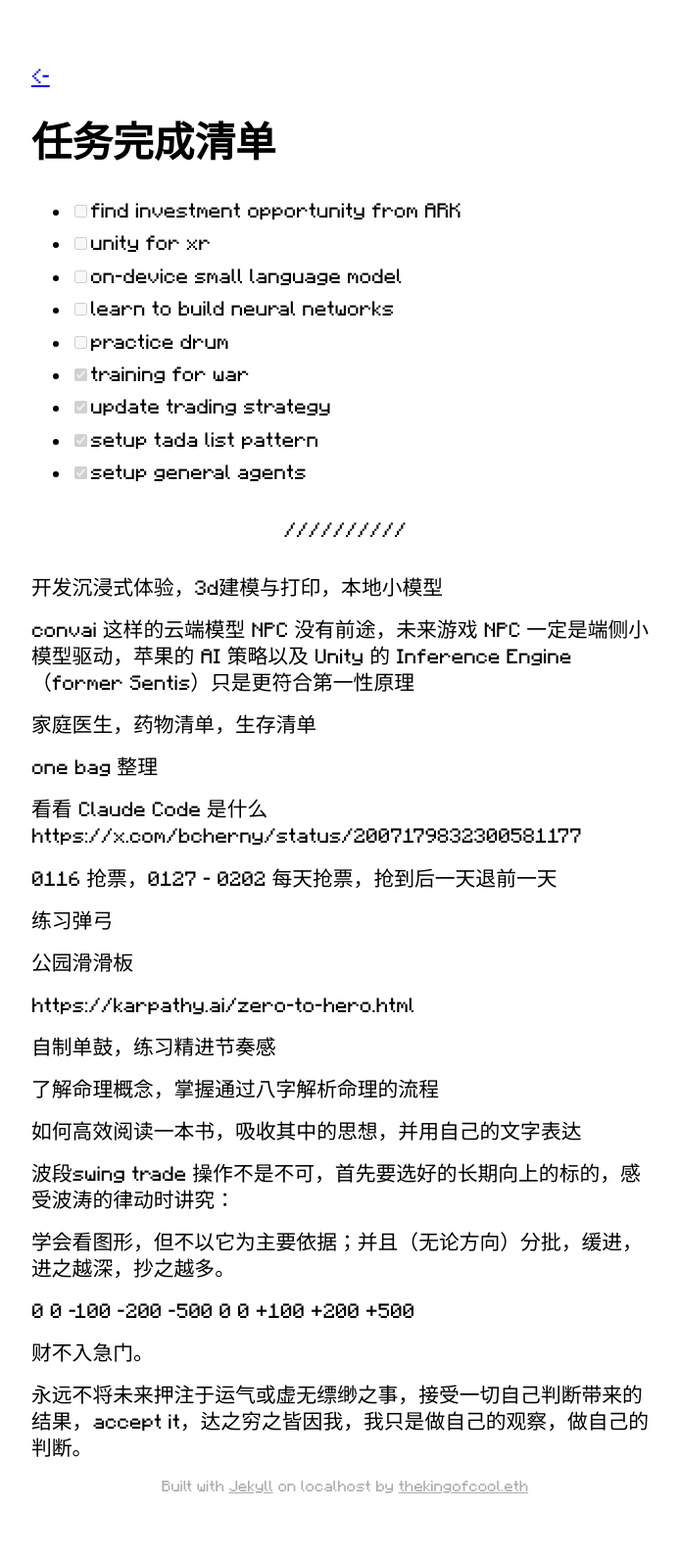
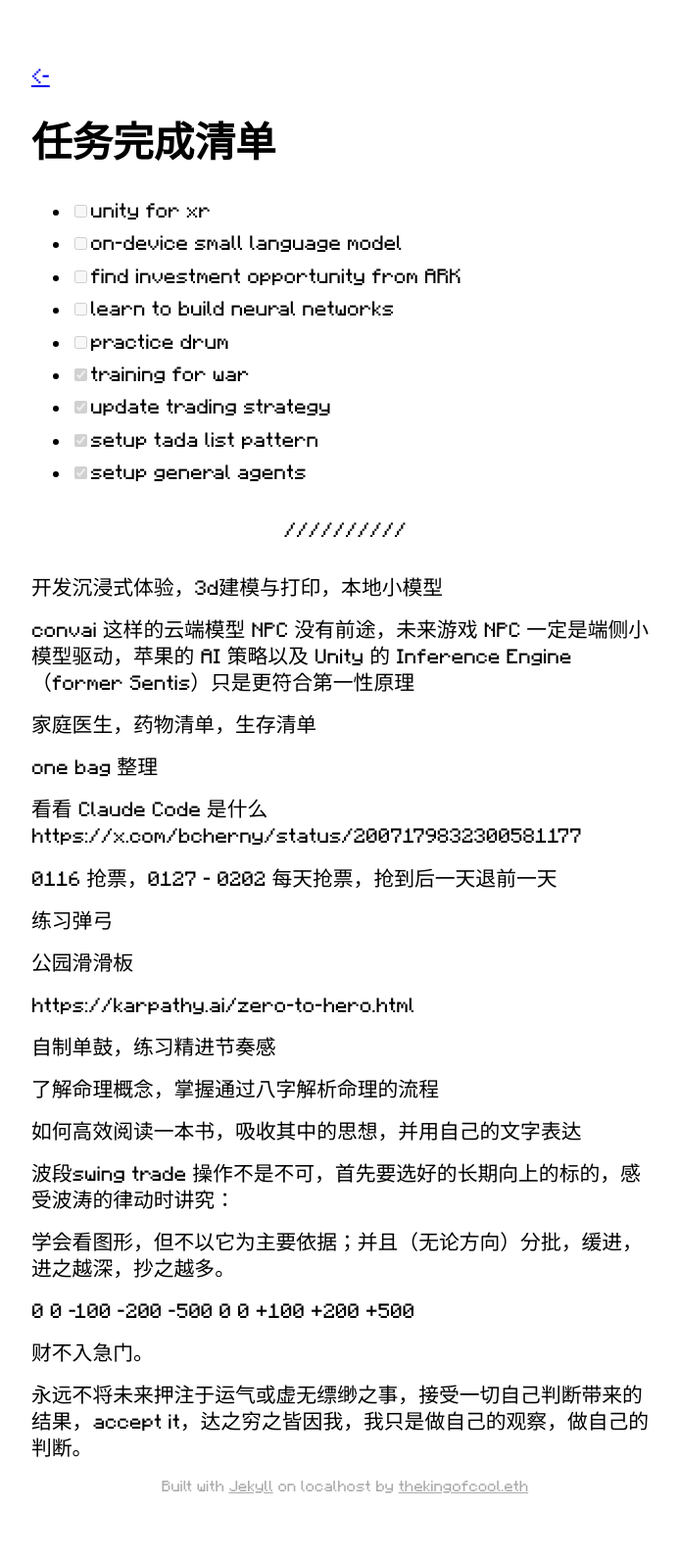
Before and after one commit to thekingofcool/daily, a Jekyll site: the page built from pages/tada.md, in a window 1280 px wide. Shown: the whole page at 98% size, without its empty margins (288-981 px from the left). Built offline with Jekyll 4.4.1, drawn with Linux system fonts in a browser that asks for light colours; some web fonts are replaced.

Commit message:
daily update: 2026-01-12 10:03:17

```diff
--- a/pages/tada.md
+++ b/pages/tada.md
@@ -5,9 +5,9 @@ permalink: /tada/
 description: "todo for today"
 ---
 
-- [ ] find investment opportunity from ARK
 - [ ] unity for xr
 - [ ] on-device small language model
+- [ ] find investment opportunity from ARK
 - [ ] learn to build neural networks
 - [ ] practice drum
 - [x] training for war
@@ -16,6 +16,7 @@ description: "todo for today"
 - [x] setup general agents
 
 ---
+
 开发沉浸式体验，3d建模与打印，本地小模型
 
 convai 这样的云端模型 NPC 没有前途，未来游戏 NPC 一定是端侧小模型驱动，苹果的 AI 策略以及 Unity 的 Inference Engine（former Sentis）只是更符合第一性原理
```
Also changed, not shown: 2 other files.
